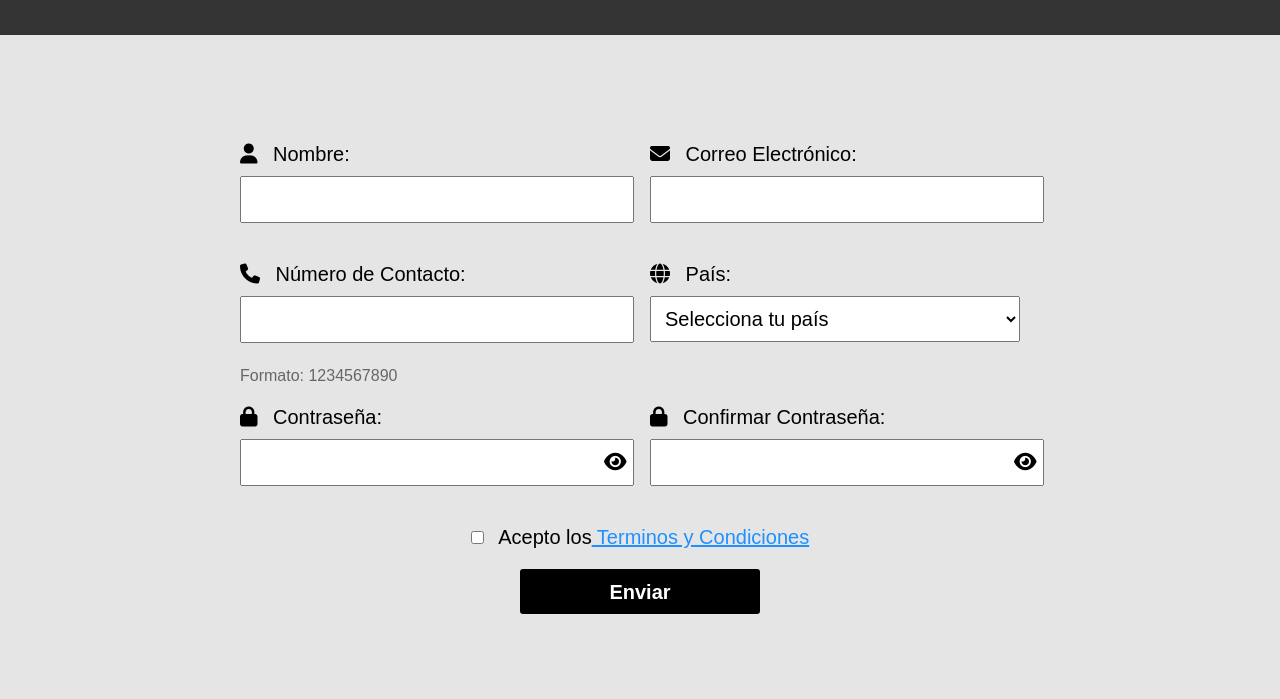
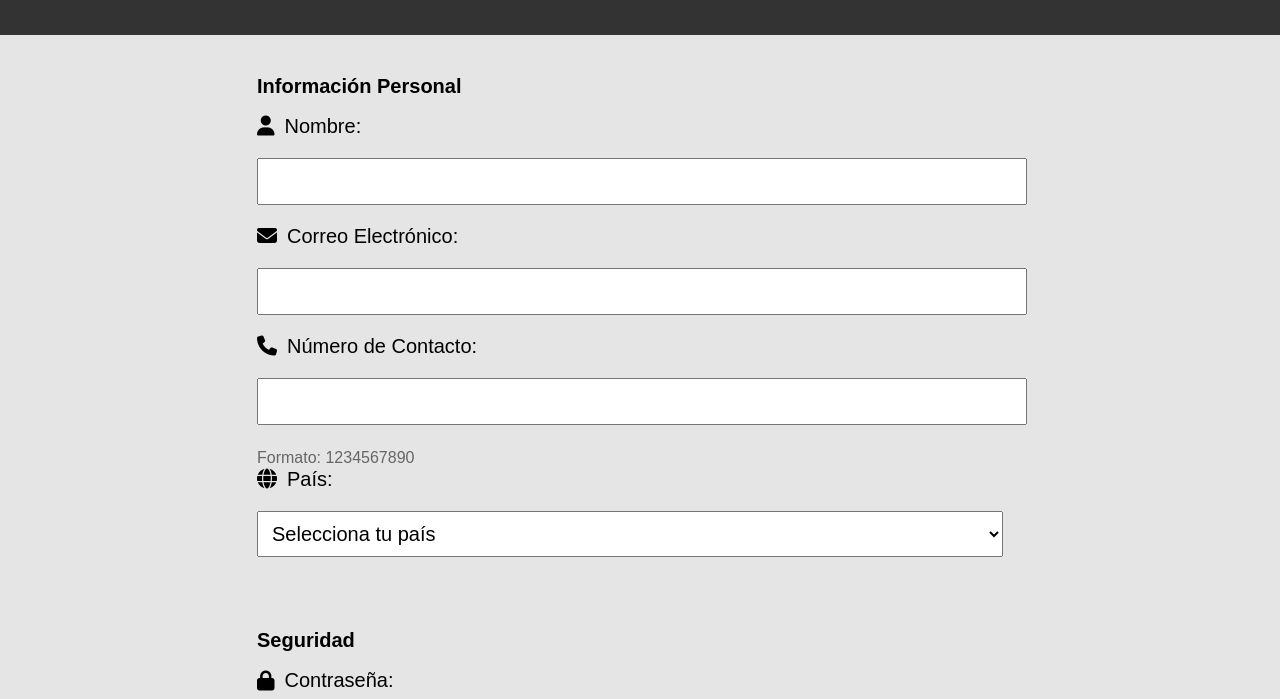
Before and after one commit to Diebut/Diebut.github.io, a website: page RegistroUsuario.html in a window 1280 px wide. Shown: the part 77-776 px from the top of the page. Drawn offline with Linux system fonts and the light colour scheme.

Commit message:
se hacen modificaciones codigos

```diff
--- a/Css/registroUsuario.css
+++ b/Css/registroUsuario.css
@@ -4,7 +4,7 @@ body {
     padding: 0;
     display: flex;
     flex-direction: column;
-    min-height: 100dvh;
+    min-height: 100vh;
     background: #e5e5e5;
 }
 
@@ -29,12 +29,22 @@ form {
     font-size: 20px;
 }
 
-.form-group {
-    position: relative;
+fieldset {
+    border: none;
+    margin-bottom: 1em;
+    grid-column: span 2;
 }
 
-label i {
-    margin-right: 0.5em;
+legend {
+    font-weight: bold;
+    margin-bottom: 0.5em;
+}
+
+label {
+    display: flex;
+    align-items: center;
+    cursor: pointer;
+    margin-bottom: 0.5em;
 }
 
 label i {
@@ -45,7 +55,7 @@ input[type="text"], input[type="email"], input[type="tel"], input[type="password
     padding: 0.5em;
     margin-top: 0.5em;
     margin-bottom: 1em;
-    width: calc(100% - 1em); /* Restar el padding para que encaje dentro del contenedor */
+    width: calc(100% - 1em);
 }
 
 small {
@@ -59,15 +69,15 @@ small {
     width: 30%;
     background: black;
     color: white;
-    font-weight: bold; /* para las negritas */
+    font-weight: bold;
     border: none;
     border-radius: 3px;
     cursor: pointer;
     transition: .1s ease all;
+    grid-column: span 2;
 }
 
 .formulario_btn:hover {
-    /* background-color: #555; */
     box-shadow: 3px 0 30px rgba(163, 163, 163, 1);
 }
 
@@ -79,50 +89,33 @@ a:hover {
     color: #3742fa;
 }
 
-.form-group .password-group {
-    display: flex;
-    align-items: center;
+.password-group {
+    position: relative;
 }
 
 .password-group input {
-    flex: 1;
+    width: 100%;
 }
 
 .password-group .toggle-password {
-    margin-left: -30px; /* Espacio para el icono del ojo */
+    position: absolute;
+    right: 10px;
+    top: 50%;
+    transform: translateY(-50%);
     cursor: pointer;
 }
 
 #error-message {
     margin-top: 1em;
+    grid-column: span 2;
 }
 
-.formulario_grupo,
-.formulario_btn_enviar{
-    grid-column: span 2; /* que abarque 2 columnas */
-}
-
-.formulario_btn_enviar,
-.formulario_grupo{
-    display: flex;
-    flex-direction: column; /* se queda abajo del boton enviar el texto */
-    align-items: center;
-
-}
-.formulario_checkbox{
-    margin-right: 10px;
-}
-
-/* media */
-@media(max-width: 768px){
-    form{
+@media(max-width: 768px) {
+    form {
         grid-template-columns: 1fr;
     }
-    .formulario_btn_enviar,
-    .formulario_grupo{
-        grid-column: 1;
-    }
-    .formulario_btn_enviar{
+
+    .formulario_btn {
         width: 100%;
     }
 }
--- a/RegistroUsuario.html
+++ b/RegistroUsuario.html
@@ -3,44 +3,33 @@
 <head>
     <meta charset="UTF-8">
     <meta name="viewport" content="width=device-width, initial-scale=1.0">
-
-    <!-- agrego etiquetas meta para el Seo -->
-    <meta name="description" content="Diplomatura Full Stack, especializado en [programación]">
-    <meta name="keywords" content="Blog web Iphone, desarrollador web, [programador]">
+    <meta name="description" content="Diplomatura Full Stack, especializado en programación">
+    <meta name="keywords" content="Blog web Iphone, desarrollador web, programador">
     <meta name="author" content="Guevara Diego">
-
     <title>Registros</title>
     <link rel="stylesheet" href="Css/normalize.css">
     <link rel="icon" href="Assets/DG.png">
     <link rel="stylesheet" href="Css/registroUsuario.css">
     <link rel="stylesheet" href="https://cdnjs.cloudflare.com/ajax/libs/font-awesome/6.1.2/css/all.min.css">
-
-
 </head>
 <body>
     <header>
         <h1>Registro Usuario</h1>
     </header>
     <main>
-        <section>
         <form id="registerForm">
-                <div class="form-group">
+            <fieldset>
+                <legend>Información Personal</legend>
                 <label for="nombre"><i class="fas fa-user"></i> Nombre:</label>
                 <input type="text" id="nombre" name="nombre" required>
-                </div>
 
-                <div class="form-group">
                 <label for="email"><i class="fas fa-envelope"></i> Correo Electrónico:</label>
                 <input type="email" id="email" name="email" required>
-                </div>
 
-                <div class="form-group">
                 <label for="contacto"><i class="fas fa-phone"></i> Número de Contacto:</label>
                 <input type="tel" id="contacto" name="contacto" pattern="[0-9]{10}" required>
                 <small>Formato: 1234567890</small>
-                </div>
 
-                <div class="form-group">
                 <label for="pais"><i class="fas fa-globe"></i> País:</label>
                 <select id="pais" name="pais" required>
                     <option value="">Selecciona tu país</option>
@@ -66,35 +55,31 @@
                     <option value="Uruguay">Uruguay</option>
                     <option value="Venezuela">Venezuela</option>
                 </select>
-                </div>
-
-                <div class="form-group password-group">
+            </fieldset>
+            <fieldset>
+                <legend>Seguridad</legend>
                 <label for="password"><i class="fas fa-lock"></i> Contraseña:</label>
+                <div class="password-group">
                     <input type="password" id="password" name="password" required>
                     <i class="fas fa-eye toggle-password" onclick="togglePasswordVisibility('password')"></i>
                 </div>
 
-                <div class="form-group password-group">
                 <label for="confirm_password"><i class="fas fa-lock"></i> Confirmar Contraseña:</label>
+                <div class="password-group">
                     <input type="password" id="confirm_password" name="confirm_password" required>
                     <i class="fas fa-eye toggle-password" onclick="togglePasswordVisibility('confirm_password')"></i>
                 </div>
-
-                <!-- grupo Terminos y Condiciones -->
-                <div class="formulario_grupo" id="grupo_terminos">
-                    <label for="formulario_label">
-                        <input class="formulario_checkbox" type="checkbox" name="accept_terms" id="accept_terms" required>
-                        Acepto los<a href="terms.html"> Terminos y Condiciones</a>
+            </fieldset>
+            <fieldset>
+                <legend>Términos y Condiciones</legend>
+                <label for="accept_terms">
+                    <input type="checkbox" id="accept_terms" name="accept_terms" required>
+                    Acepto los <a href="terms.html">Términos y Condiciones</a>
                 </label>
-                </div>
-
-                <div class="formulario_grupo formulario_btn_enviar">
+            </fieldset>
             <button type="submit" class="formulario_btn">Enviar</button>
-                    <p class="error_message" id="error-message" style="color: red; display: none;"></p>
-                </div>
-
+            <p id="error-message" style="color: red; display: none;"></p>
         </form>
-        </section>
     </main>
     <script src="Js/registroCliente.js"></script>
 </body>
```
Lines whose indentation alone changed are shown as unchanged.
